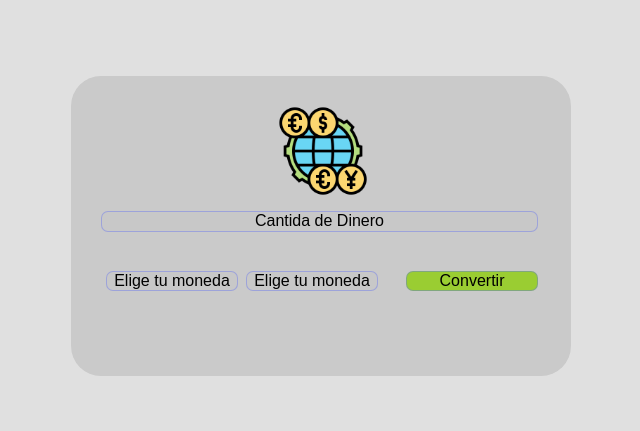
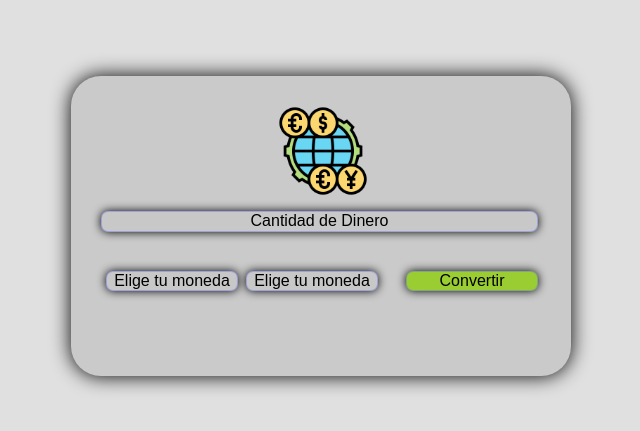
Before and after one commit to juansesu3/emtrega-Divisas, a plain HTML site: page index.html in a window 1280 px wide. Shown: the part 177-608 px from the top of the page, without its empty margins (319-959 px from the left). Drawn offline with Linux system fonts and the light colour scheme; files that its build step writes are made by us from their sources; files whose address does not match are found by name.

Commit message:
Cambios en css(agregue sombras) y html(correction de cantida --> cantidad)

```diff
--- a/index.html
+++ b/index.html
@@ -14,7 +14,7 @@
 
     <div class="container-principal">
             <div id="imagen"> <img src="../Divisas/imagen/2810888.png" alt=""> </div>
-            <div id="cantidad-dinero">Cantida de Dinero</div>
+            <div id="cantidad-dinero">Cantidad de Dinero</div>
             <div id="elige-moneda1">Elige tu moneda</div>
             <div id="elige-moneda2">Elige tu moneda</div>
             <div id="convertir">Convertir</div>
--- a/styles/styles.css
+++ b/styles/styles.css
@@ -7,9 +7,11 @@ body{
     height: 300px;
     display: flex;
     border-radius: 30px;
+    box-shadow: 0px 0px 20px black;
     margin: 20% auto;
     background-color: rgb(202, 202, 202);
     font-family: 'Inder', sans-serif;
+    font-size: 100%;
 }
 img {
     position: relative;
@@ -26,6 +28,7 @@ img {
     height: 19px;
     text-align: center;
     border-radius: 7px;
+    box-shadow: 0px 0px 10px black;
     border: 1px solid rgba(90, 106, 246, 0.383);
     background-color: rgb(200, 200, 200);
 
@@ -37,6 +40,7 @@ img {
     width: 130px;
     border: 1px solid rgba(90, 106, 246, 0.383);
     border-radius: 7px;
+    box-shadow: 0px 0px 10px black;
     text-align: center;
     background-color: rgb(200, 200, 200);
 
@@ -49,6 +53,7 @@ img {
     width: 130px;
     border: 1px solid rgba(90, 106, 246, 0.383);
     border-radius: 7px;
+    box-shadow: 0px 0px 10px black;
     text-align: center;
     background-color: rgb(200, 200, 200);
 
@@ -61,6 +66,7 @@ img {
     width: 130px;
     border: 1px solid rgba(90, 106, 246, 0.383);
     border-radius: 7px;
+    box-shadow: 0px 0px 10px black;
     text-align: center;
     background-color: yellowgreen;
 
```
